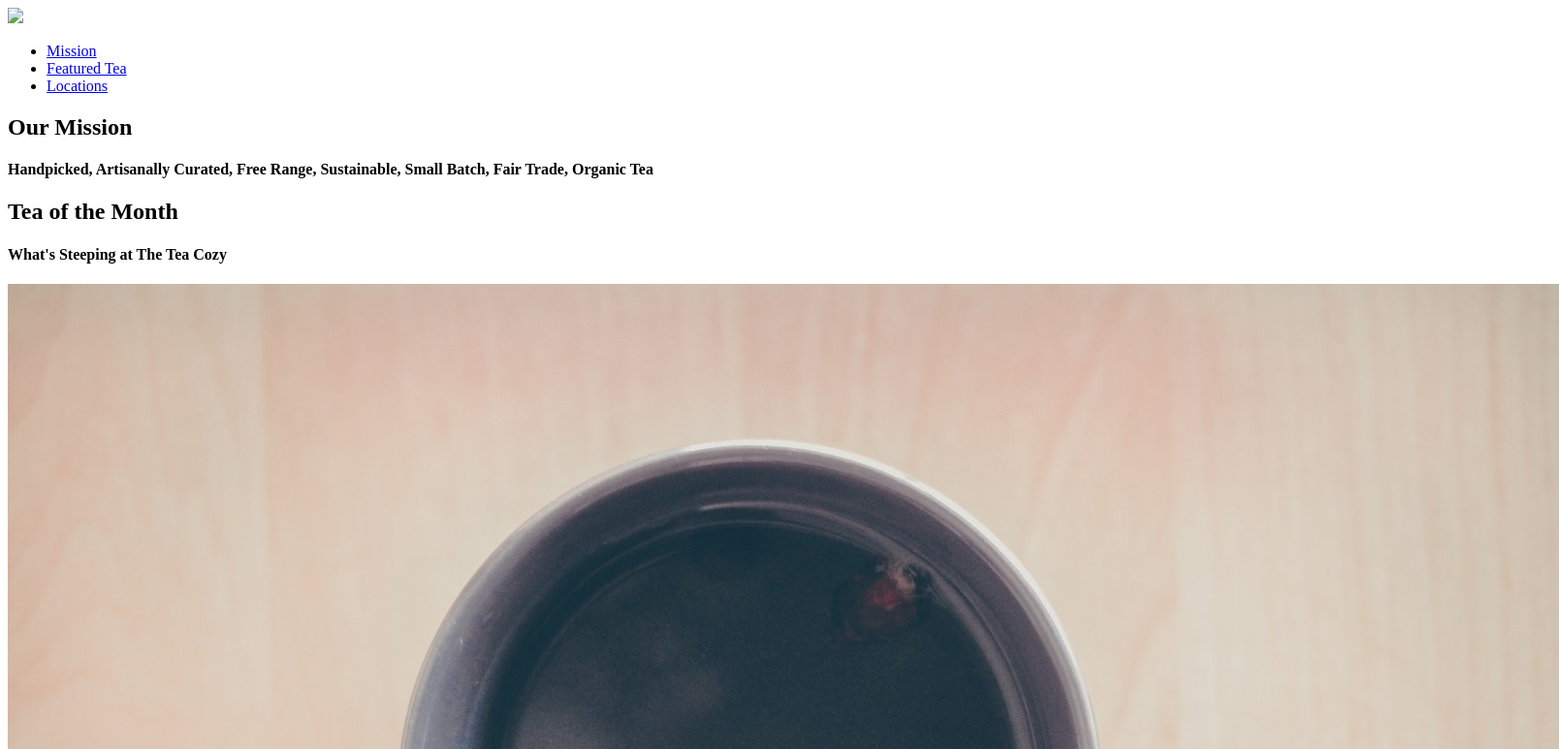
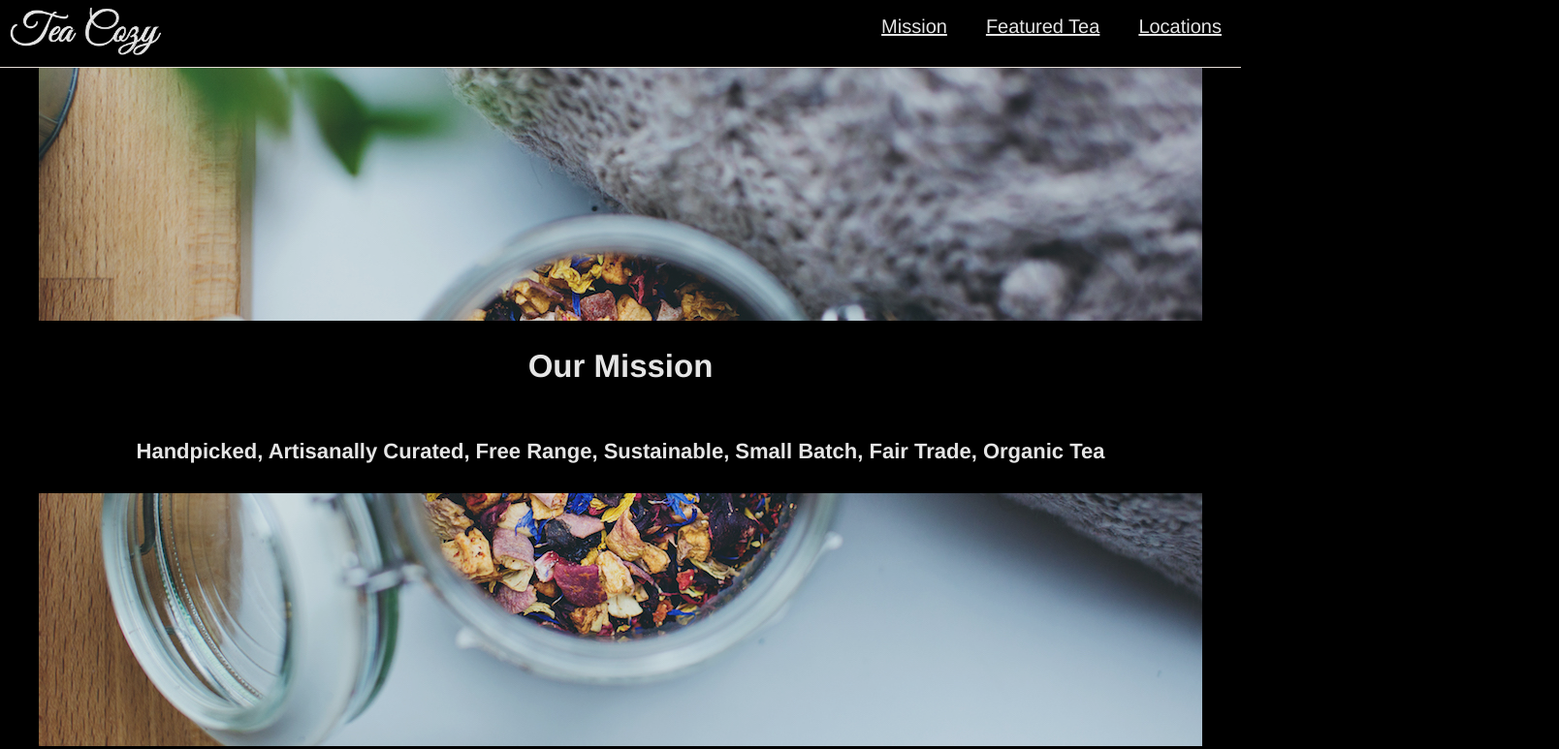
Before and after one commit to opiskelupostit/tea_cozy, a plain HTML site: page index.html in a window 1280 px wide. Shown: the top 773 px of the page at 97% size, 1608 px wide, since content can reach past the window. Drawn offline with Linux system fonts and the light colour scheme; the site is published under a folder, as on GitHub Pages, so addresses that start at the root find nothing.

Commit message:
Review version

```diff
--- a/index.html
+++ b/index.html
@@ -6,7 +6,7 @@
 
         <title>Tea Cozy</title>
 
-        <link href="/resources/css/style.css" type="text/css" rel="stylesheet">
+        <link href="resources/css/style.css" type="text/css" rel="stylesheet">
 
     </head>
 
@@ -17,7 +17,7 @@
     <header>
 
         <div class= "logo">
-            <img src="/resources/images/logo.png">
+            <img src="resources/images/logo.png">
         </div>
 
         <nav>
--- a/resources/css/style.css
+++ b/resources/css/style.css
@@ -73,7 +73,7 @@ nav a {
     margin: 0 auto;
     max-width: 1200px;
     height: 700px;
-    background-image: url("/resources/images/img-mission-background.jpg");
+    background-image: url("../images/img-mission-background.jpg");
     align-items: center;
 }
 
@@ -128,7 +128,7 @@ nav a {
 
     width: 1200px;
     height: 560px;
-    background-image: url("/resources/images/img-locations-background.jpg");
+    background-image: url("../images/img-locations-background.jpg");
     margin: 0 auto;
     color: white;
     align-items: center;
```
